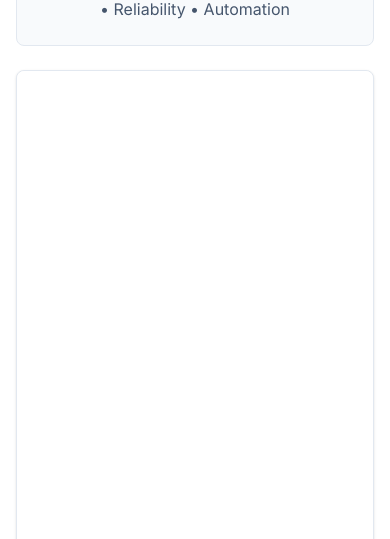
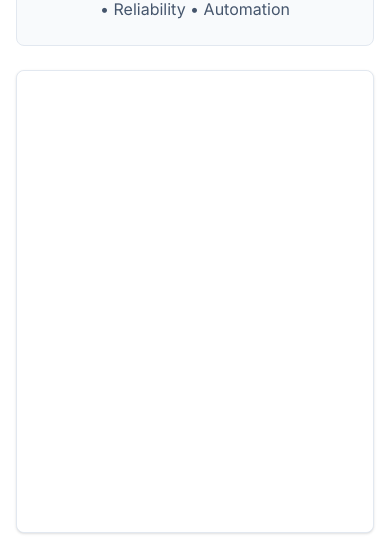
Before and after one commit to naman8857/naman8857.github.io, a Next.js app: page /resume in a window 390 px wide. Shown: the part 305-844 px from the top of the page. Built offline with nearby package versions, Linux system fonts and the light colour scheme.

Commit message:
Make resume page static - fixed aspect ratio with no layout shift on mobile

```diff
--- a/app/resume/page.tsx
+++ b/app/resume/page.tsx
@@ -32,14 +32,15 @@ export default function ResumePage() {
             <p className="mt-2 text-slate-600">Electrical Engineering • Power Systems • Reliability • Automation</p>
           </div>
 
-          <div className="relative w-full rounded-lg border border-slate-200 bg-white p-0 shadow-sm sm:p-2">
-            <iframe
-              src="/Naman-Arora-Resume.pdf#zoom=page-fit&toolbar=0"
-              className="h-[90vh] w-full rounded-lg"
-              style={{ minHeight: '600px', border: 'none' }}
-              title="Resume PDF"
-              loading="lazy"
-            />
+          <div className="relative w-full overflow-hidden rounded-lg border border-slate-200 bg-white shadow-sm">
+            <div className="relative mx-auto max-w-4xl" style={{ aspectRatio: '8.5/11' }}>
+              <iframe
+                src="/Naman-Arora-Resume.pdf#toolbar=0&navpanes=0&scrollbar=0"
+                className="h-full w-full rounded-lg border-0"
+                title="Resume PDF"
+                loading="lazy"
+              />
+            </div>
           </div>
 
           <div className="flex flex-col gap-3 sm:flex-row sm:justify-center">
```
